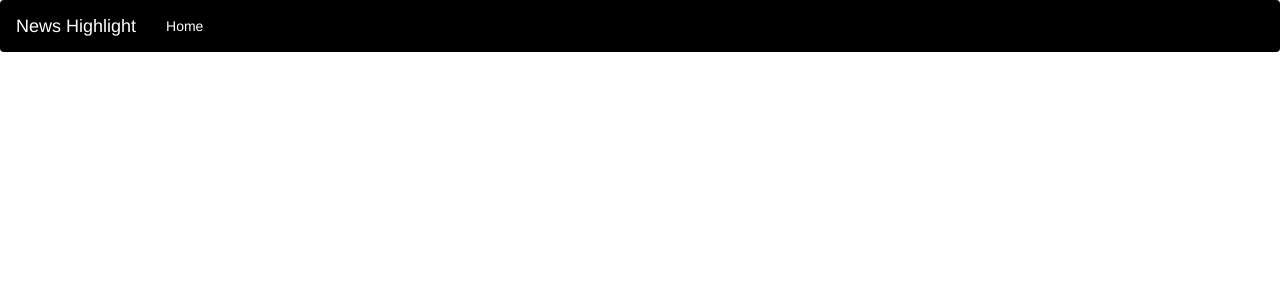
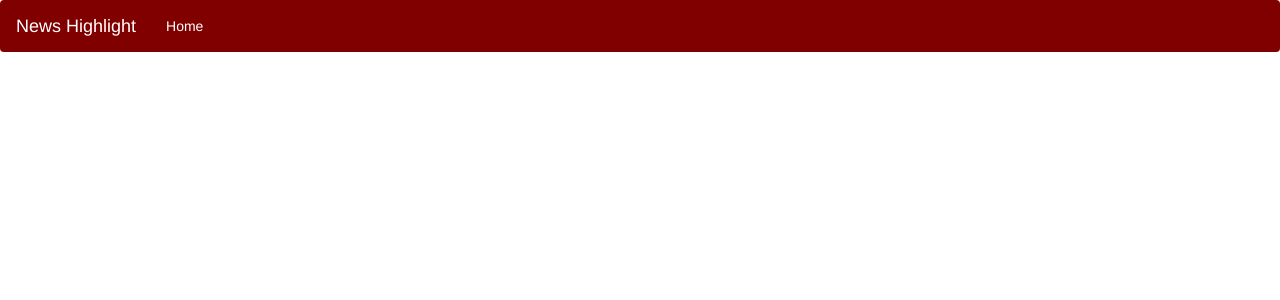
Before and after one commit to roxaline/News-Highlight, a Flask app: template app/templates/base.html in a window 1280 px wide. Shown: the top 300 px of the page. Run offline with Flask 2, Linux system fonts and the light colour scheme; the template is opened without the code that fills it, so the values that code supplies are empty; some libraries are stand-ins or nearby versions.

```diff
--- a/app/templates/navbar.html
+++ b/app/templates/navbar.html
@@ -1,4 +1,4 @@
-<div class="navbar" role="navigation" style="background-color: #000;">
+<div class="navbar" role="navigation" style="background-color: maroon;">
     <div class="container-fluid">
       <div class="navbar-header">
         <button type="button" class="navbar-toggle" data-toggle="collapse" data-target=".navbar-collapse">
```
